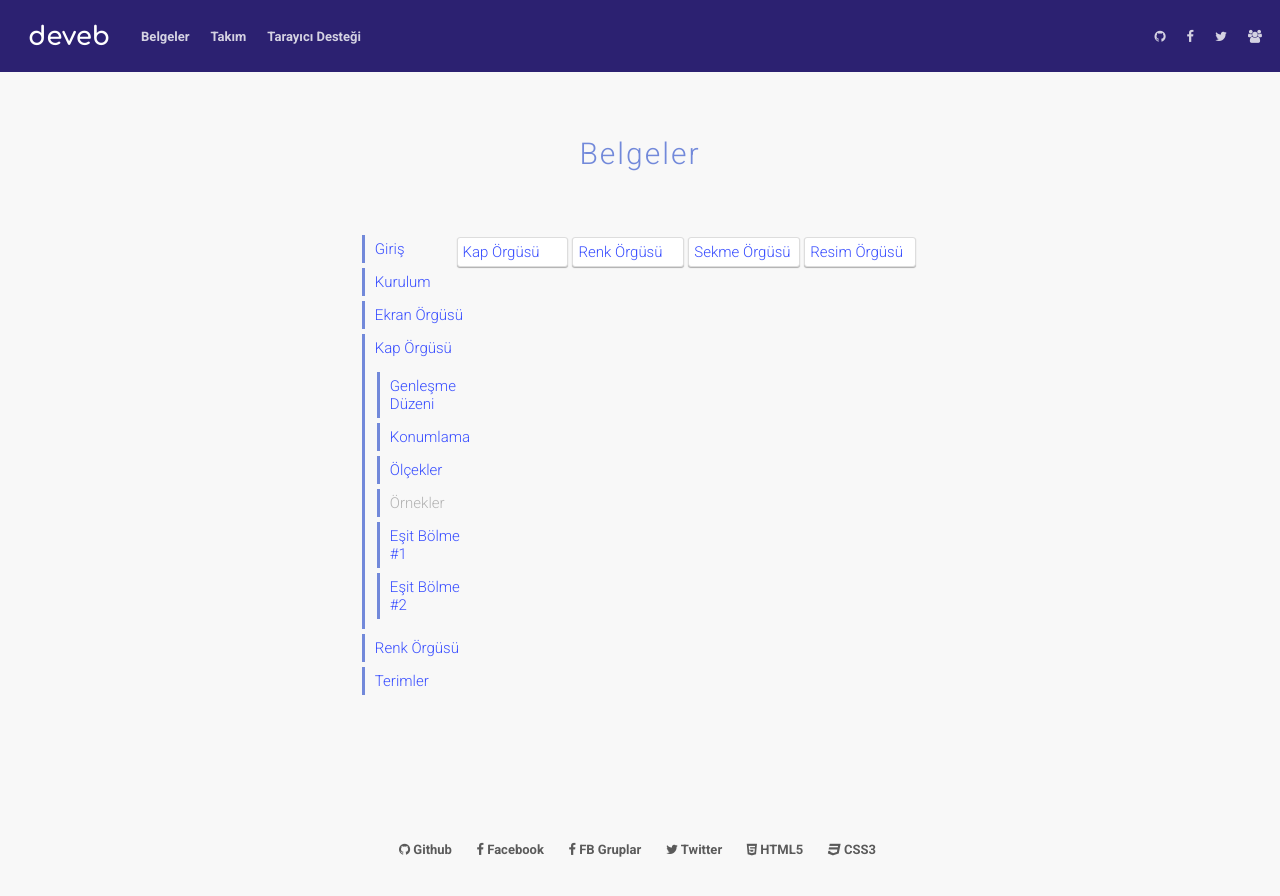
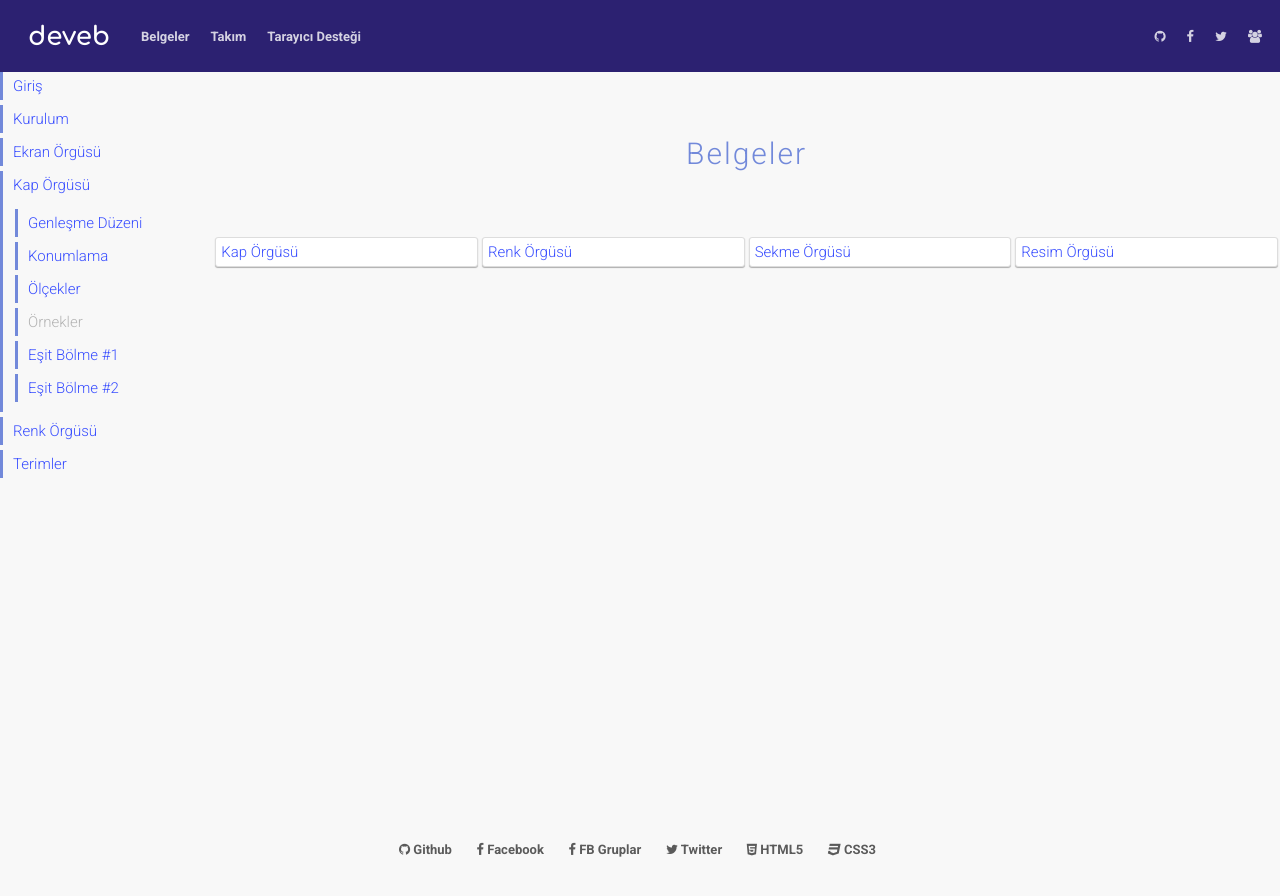
Before and after one commit to data-deveb/data-deveb.github.io, a Jekyll site: the page built from belgeler/belgeler.html, in a window 1280 px wide. Shown: the top 896 px of the page. Built offline with Jekyll 4.4.1, drawn with Linux system fonts in a browser that asks for light colours.

Commit message:
güncelleme

```diff
--- a/_layouts/default.html
+++ b/_layouts/default.html
@@ -7,15 +7,15 @@
   <header data-gnl="24" class="header">
   {% include header.html %}
   </header>
-  {% if page.title %}<div data-gnl="1 1p" class="sayfa-başlığı">
-    <h1 data-gnl="23 24p ortada ortada-ol">{{ page.title }}</h1>
-  </div>{% endif %}
-  <div data-gnl="23 göbekte-ol" data-ort="büyükleriyle-kaplama">
-    <div data-gnl="24" data-ort="4">
-    {% include icerik.html %}
-    </div>
-    <div data-gnl="24" data-ort="20">
-    {{ content }}
+  <div data-gnl="1g">
+    <div data-gnl="24 24p" data-kçk="4 24p">{% include icerik.html %}</div>
+    <div data-gnl="24 24p" data-kçk="20 24p">
+      {% if page.title %}
+      <div data-gnl="1 1p" class="sayfa-başlığı">
+        <h1 data-gnl="23 24p ortada ortada-ol">{{ page.title }}</h1>
+      </div>
+      {% endif %}
+      {{ content }}
     </div>
   </div>
   <footer data-gnl="24">
```
